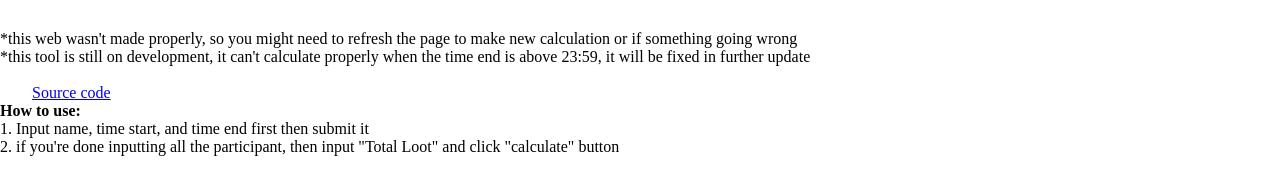
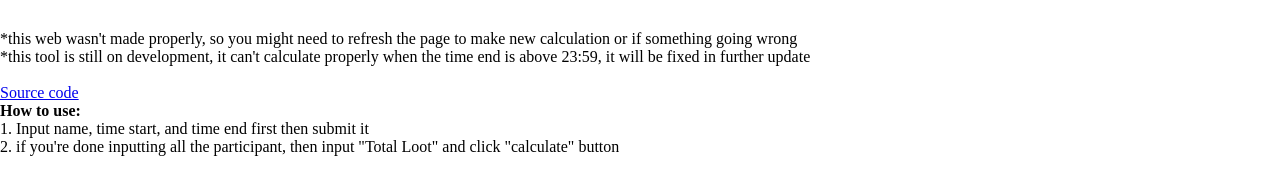
Before and after one commit to Lagxy/Albion-Loot-Split, a plain HTML site: page index.html in a window 1280 px wide. Shown: the part 248-431 px from the top of the page. Drawn offline with Linux system fonts and the light colour scheme.

Commit message:
Beta v-0.00.11, little adjustment

```diff
--- a/style.css
+++ b/style.css
@@ -3,7 +3,7 @@
     padding: 0;
 }
 
-.container, a {
+.container {
     padding: 2rem;
 }
 
```
